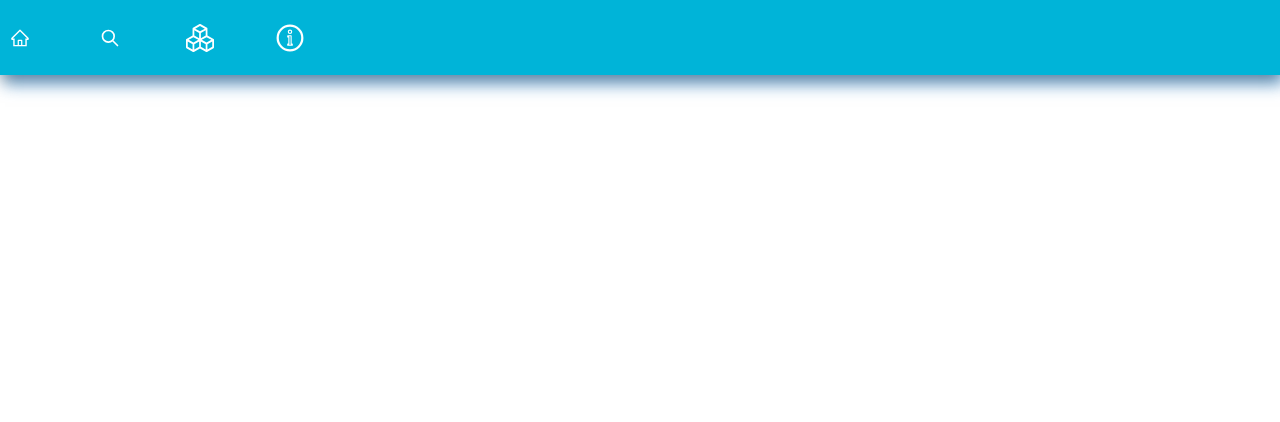
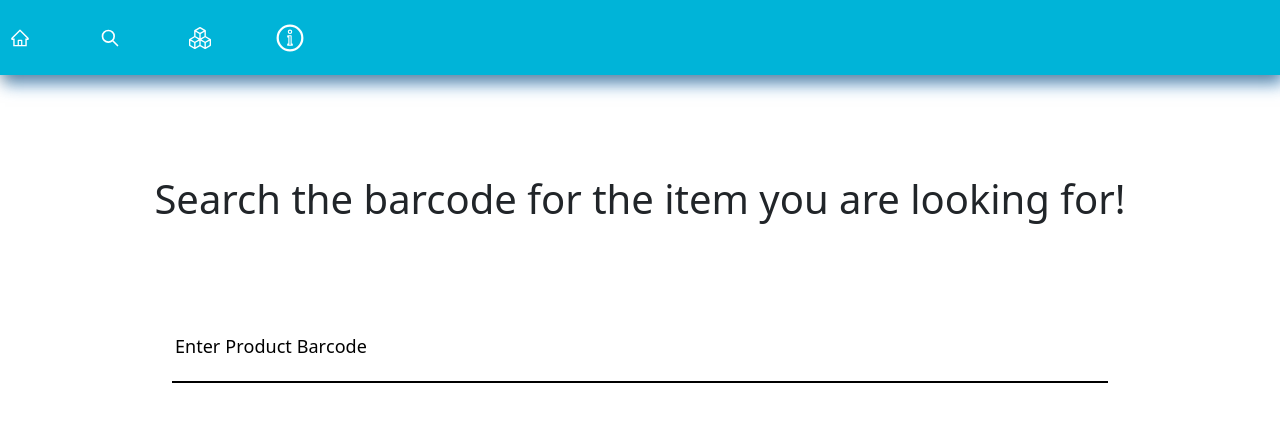
Before and after one commit to PrajjB/Inventory-Management-System, a React (Create React App) app in the folder Frontend/: page /search in a window 1280 px wide. Before the commit this address had no page. Shown: the top 422 px of the page. Built offline with nearby package versions, Linux system fonts and the light colour scheme.

Commit message:
Added UI for Search Bar.

```diff
--- a/Frontend/src/App.js
+++ b/Frontend/src/App.js
@@ -5,6 +5,7 @@ import Products from './components/Products';
 import InsertProduct from './components/InsertProduct'
 import UpdateProduct from './components/UpdateProduct';
 import About from './components/About';
+import Search from './components/Search'
 
 import {
   BrowserRouter as Router,
@@ -23,6 +24,7 @@ function App() {
 
         <Routes>
           <Route exact path="/" element={<Home />} />
+          <Route path="/search" element={< Search />} />
           <Route path="/products" element={<Products />} />
           <Route path="/insertproduct" element={<InsertProduct />} />
           <Route path="/updateproduct/:id" element={<UpdateProduct />} />
--- a/Frontend/src/components/Navbar.js
+++ b/Frontend/src/components/Navbar.js
@@ -51,8 +51,8 @@ export default function Navbar(props) {
       fill="currentColor"
       stroke-width="0"
       viewBox="0 0 16 16"
-      height="32"
-      width="32"
+      height="22"
+      width="22"
       xmlns="http://www.w3.org/2000/svg"
     >
       <path d="M7.752.066a.5.5 0 0 1 .496 0l3.75 2.143a.5.5 0 0 1 .252.434v3.995l3.498 2A.5.5 0 0 1 16 9.07v4.286a.5.5 0 0 1-.252.434l-3.75 2.143a.5.5 0 0 1-.496 0l-3.502-2-3.502 2.001a.5.5 0 0 1-.496 0l-3.75-2.143A.5.5 0 0 1 0 13.357V9.071a.5.5 0 0 1 .252-.434L3.75 6.638V2.643a.5.5 0 0 1 .252-.434zM4.25 7.504 1.508 9.071l2.742 1.567 2.742-1.567zM7.5 9.933l-2.75 1.571v3.134l2.75-1.571zm1 3.134 2.75 1.571v-3.134L8.5 9.933zm.508-3.996 2.742 1.567 2.742-1.567-2.742-1.567zm2.242-2.433V3.504L8.5 5.076V8.21zM7.5 8.21V5.076L4.75 3.504v3.134zM5.258 2.643 8 4.21l2.742-1.567L8 1.076zM15 9.933l-2.75 1.571v3.134L15 13.067zM3.75 14.638v-3.134L1 9.933v3.134z"/>
@@ -67,8 +67,8 @@ export default function Navbar(props) {
       stroke-width="2"
       stroke-linecap="round"
       stroke-linejoin="round"
-       width="200"
-       height="200"
+       width="28"
+       height="28"
        viewBox="0 0 50 50"
       xmlns="http://www.w3.org/2000/svg">
 <path d="M 25 2 C 12.309295 2 2 12.309295 2 25 C 2 37.690705 12.309295 48 25 48 C 37.690705 48 48 37.690705 48 25 C 48 12.309295 37.690705 2 25 2 z M 25 4 C 36.609824 4 46 13.390176 46 25 C 46 36.609824 36.609824 46 25 46 C 13.390176 46 4 36.609824 4 25 C 4 13.390176 13.390176 4 25 4 z M 25 11 A 3 3 0 0 0 22 14 A 3 3 0 0 0 25 17 A 3 3 0 0 0 28 14 A 3 3 0 0 0 25 11 z M 21 21 L 21 23 L 22 23 L 23 23 L 23 36 L 22 36 L 21 36 L 21 38 L 22 38 L 23 38 L 27 38 L 28 38 L 29 38 L 29 36 L 28 36 L 27 36 L 27 21 L 26 21 L 22 21 L 21 21 z"></path>
--- /dev/null
+++ b/Frontend/src/components/Search.css
@@ -0,0 +1,58 @@
+h1{
+    display:flex;
+    justify-content: center;
+    margin-top: 100px;
+}
+
+.display{
+    display: flex;
+    width: 100vw;
+    height: 50vh;
+    margin-top: 75px;
+    justify-content: center;
+}
+
+.form-control {
+  position: absolute;
+  margin: 20px 0 40px;
+  width: 75vw;
+  border: none;
+}
+
+.form-control input {
+  background-color: transparent;
+  border: 0;
+  border-bottom: 2px Black solid;
+  display: block;
+  width: 100%;
+  padding: 15px 0;
+  font-size: 18px;
+  color: black;
+}
+
+.form-control input:focus,
+.form-control input:valid {
+  outline: 0;
+  border-bottom-color: Black;
+}
+
+.form-control label {
+  position: absolute;
+  top: 15px;
+  left: 15px;
+  pointer-events: none;
+}
+
+.form-control label span {
+  display: inline-block;
+  font-size: 18px;
+  min-width: 5px;
+  color: black;
+  transition: 0.3s cubic-bezier(0.68, -0.55, 0.265, 1.55);
+}
+
+.form-control input:focus+label span,
+.form-control input:valid+label span {
+  color: black;
+  transform: translateY(-30px);
+}
--- /dev/null
+++ b/Frontend/src/components/Search.js
@@ -0,0 +1,36 @@
+import './Search.css'
+export default function Search() {
+    return (
+        <div>
+            <h1>Search the barcode for the item you are looking for!</h1>
+            <div class="display">
+                <div className="form-control">
+                    <input type="value" required />
+                    <label>
+                    <span style={{ transitionDelay: "0ms" }}>E</span>
+                    <span style={{ transitionDelay: "25ms" }}>n</span>
+                    <span style={{ transitionDelay: "50ms" }}>t</span>
+                    <span style={{ transitionDelay: "75ms" }}>e</span>
+                    <span style={{ transitionDelay: "100ms" }}>r</span>
+                    <span style={{ transitionDelay: "125ms" }}> </span>
+                    <span style={{ transitionDelay: "150ms" }}>P</span>
+                    <span style={{ transitionDelay: "175ms" }}>r</span>
+                    <span style={{ transitionDelay: "200ms" }}>o</span>
+                    <span style={{ transitionDelay: "225ms" }}>d</span>
+                    <span style={{ transitionDelay: "250ms" }}>u</span>
+                    <span style={{ transitionDelay: "275ms" }}>c</span>
+                    <span style={{ transitionDelay: "300ms" }}>t</span>
+                    <span style={{ transitionDelay: "325ms" }}> </span>
+                    <span style={{ transitionDelay: "350ms" }}>B</span>
+                    <span style={{ transitionDelay: "375ms" }}>a</span>
+                    <span style={{ transitionDelay: "400ms" }}>r</span>
+                    <span style={{ transitionDelay: "425ms" }}>c</span>
+                    <span style={{ transitionDelay: "450ms" }}>o</span>
+                    <span style={{ transitionDelay: "475ms" }}>d</span>
+                    <span style={{ transitionDelay: "500ms" }}>e</span>
+                    </label>
+                </div>
+            </div>
+        </div>
+    )
+}
```
